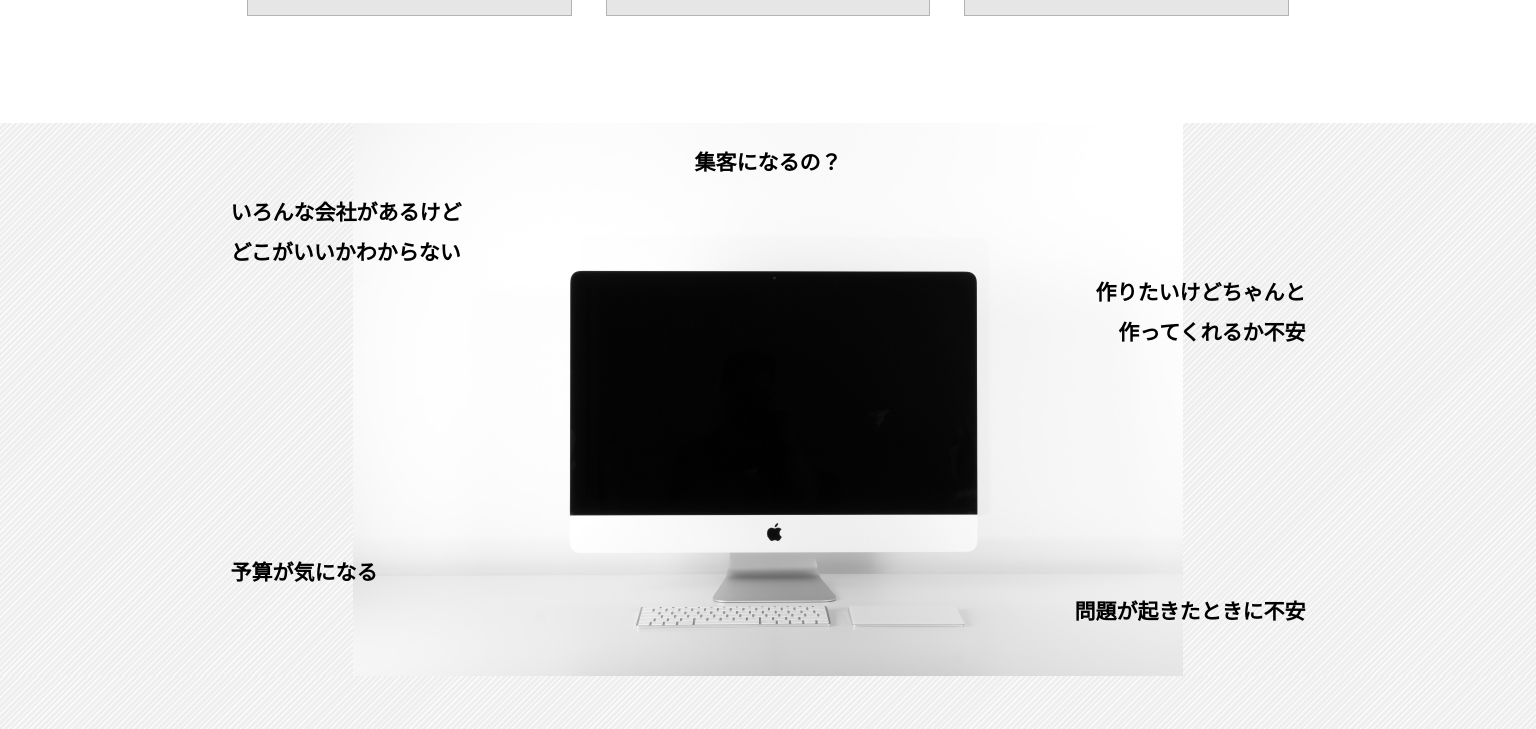
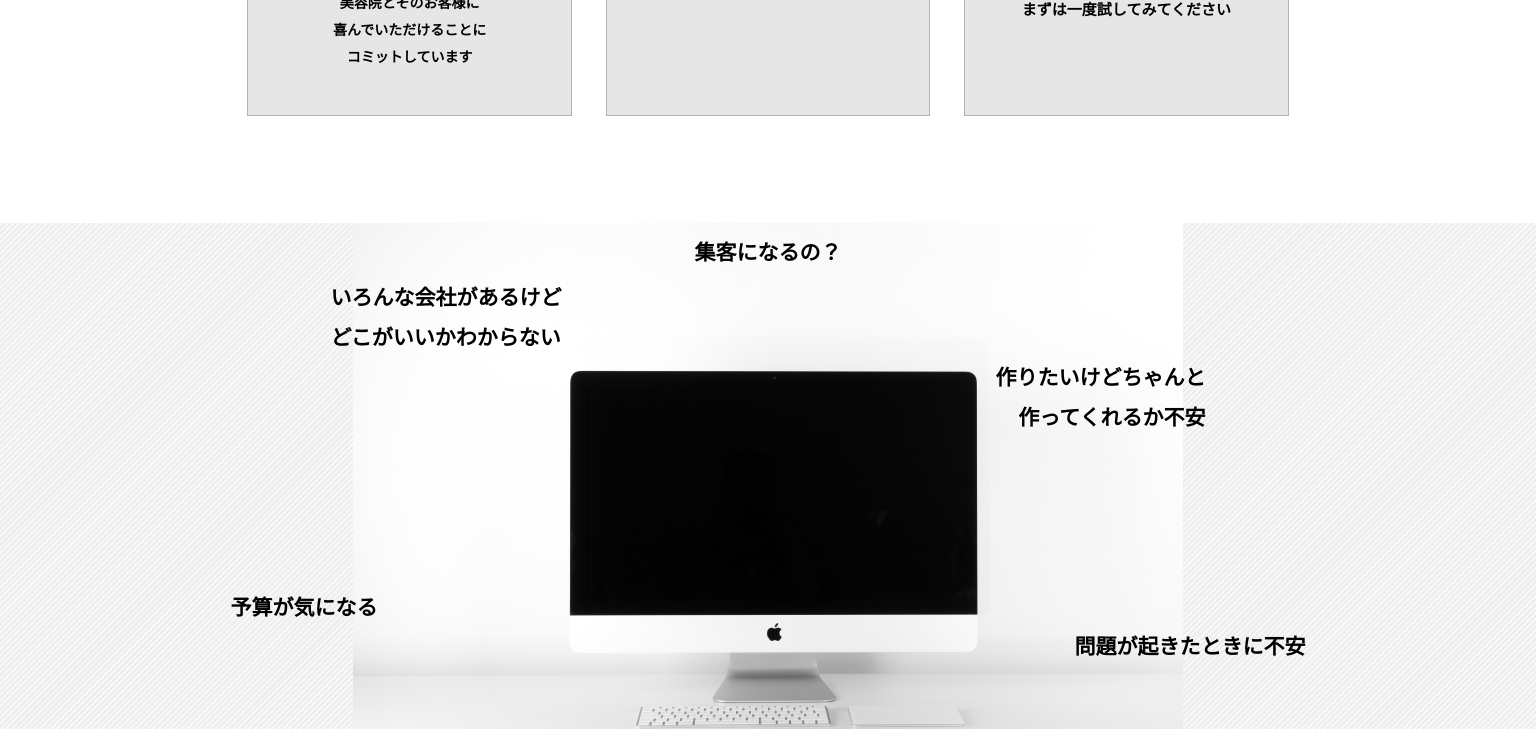
Before and after one commit to d-design3210/lp, a plain HTML site: page index.html in a window 1536 px wide. Shown: the part 2071-2800 px from the top of the page. Drawn offline with Linux system fonts and the light colour scheme.

Commit message:
Add files via upload

```diff
--- a/responsive.css
+++ b/responsive.css
@@ -269,6 +269,26 @@
 
 @media(min-width: 1400px){
   .canpean-btn{
-    padding-top: 200px;
+    padding-top: 300px;
+  }
+
+  .problem-list :first-child{
+    padding-top: 10px;
+  }
+
+  .problem-list :nth-child(2){
+    padding-top: 5px;
+    position: relative;
+    padding-left: 100px;
+  }
+
+  .problem-list :nth-child(3){
+    padding-top: -90px;
+    padding-right: 100px;
+  }
+
+
+  .problem-list :nth-child(4){
+    padding-top: 150px;
   }
 }
```
